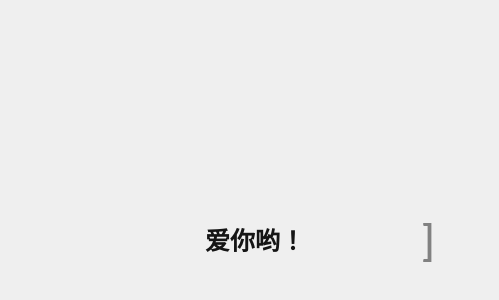
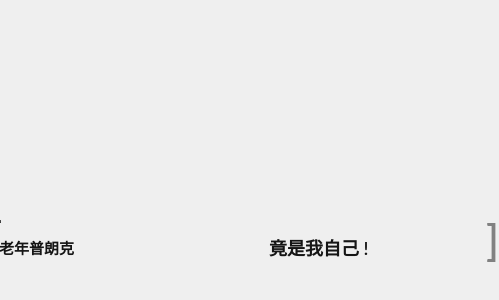
Before and after one commit to LonelVino/club-chinois-NAC, a Vue app: page /#/Congulations2 in a window 390 px wide. Shown: the part 122-422 px from the top of the page, 499 px wide, since content can reach past the window. Built offline with nearby package versions, Linux system fonts and the light colour scheme; what vue-modal-wizard, vue-sequential-entrance would draw is missing.

Commit message:
phone adpation

```diff
--- a/src/pages/Congulations/Congulations_2.vue
+++ b/src/pages/Congulations/Congulations_2.vue
@@ -201,26 +201,50 @@ body .congulations{
 
 // You can define a value and calculate the other if you want change speed or the number of lines
 @media screen and (max-width: 800px) {
+  .content {
+    font-size: 20px;
+  }
   .content__container {
     display: flex;
-    flex-direction: column;
+    .content__container__text__item {
+      display: flex;
+      flex-direction: row;
+      p {
+        font-size: 25px;
+      }
+      .txt-zh_cn {
+        font-size: 15px;
+      }
+    }
   }
+
   .content__container__list__item {
-    width: 200px;
+    width: 100px;
+    font-size: 18px;
+    &__container {
+      font-weight: 600;
+      overflow: hidden;
+      height: 40px;
+      padding: 0 50px;
+    }
+    &__list {
+      padding-left: 60px;
+      margin-left: 00px;
+    }
   }
   @keyframes change {
-    0%, 12.66%, 100% {transform:translate3d(0,-25%,0);}
-    16.66%, 29.32% {transform:translate3d(0,-50%,0);}
-    33.32%,45.98% {transform:translate3d(0,-75%,0);}
-    49.98%,62.64% {transform:translate3d(0,-100%,0);}
-    66.64%,79.3% {transform:translate3d(0,-75%,0);}
-    83.3%,95.96% {transform:translate3d(0,-50%,0);}
+    0%, 12.66%, 100% {transform:translate3d(0,-0%,0);}
+    16.66%, 29.32% {transform:translate3d(0,-80%,0);}
+    33.32%,45.98% {transform:translate3d(0,-175%,0);}
+    49.98%,62.64% {transform:translate3d(0,-280%,0);}
+    66.64%,79.3% {transform:translate3d(0,-175%,0);}
+    83.3%,95.96% {transform:translate3d(0,-80%,0);}
   }
 
 }
 @media screen and (max-width: 400px) {
   .content {
-    font-size: 25px;
+    font-size: 20px;
   }
   .content__container__list__item {
     width: 150px;
```
